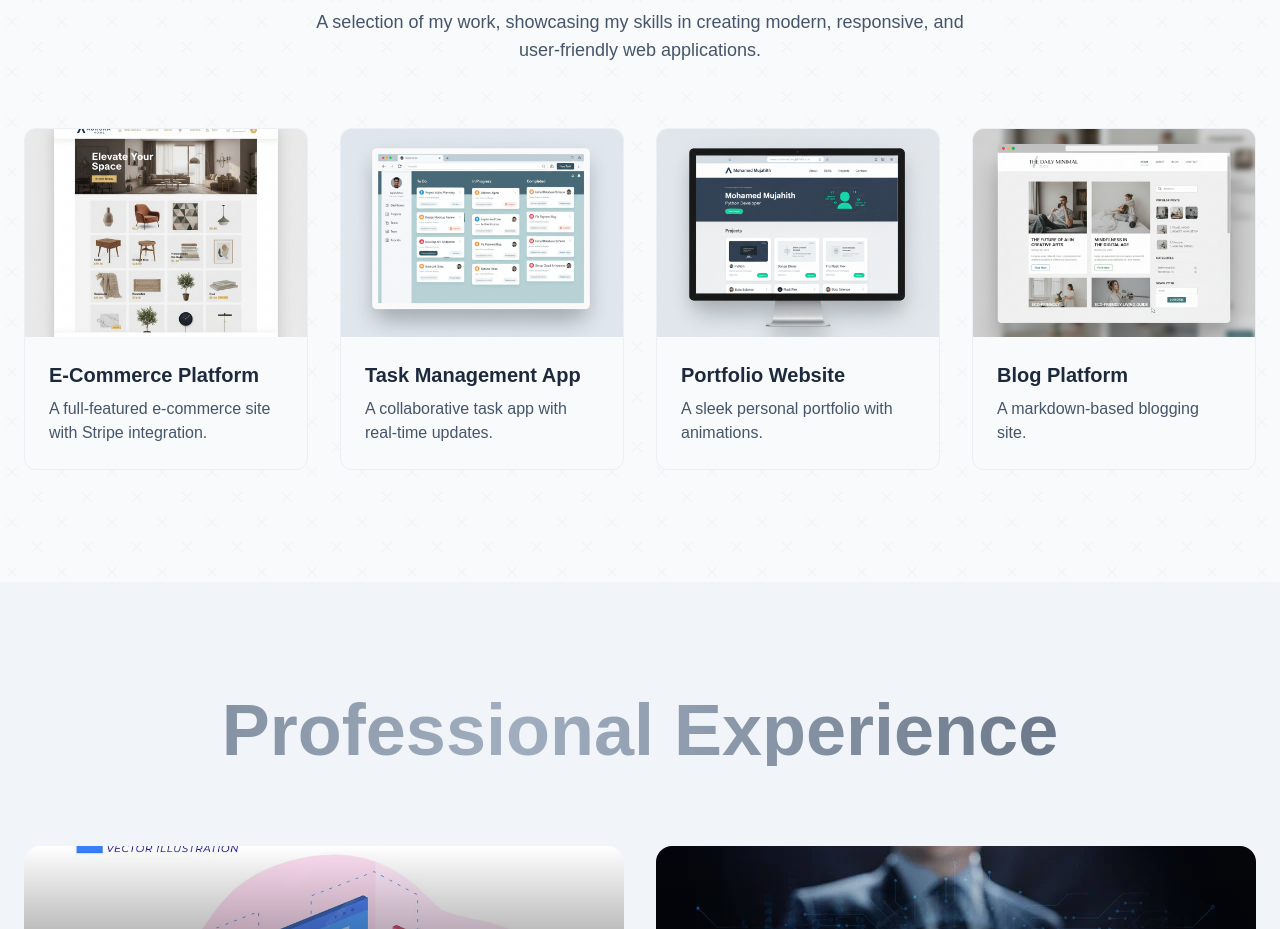
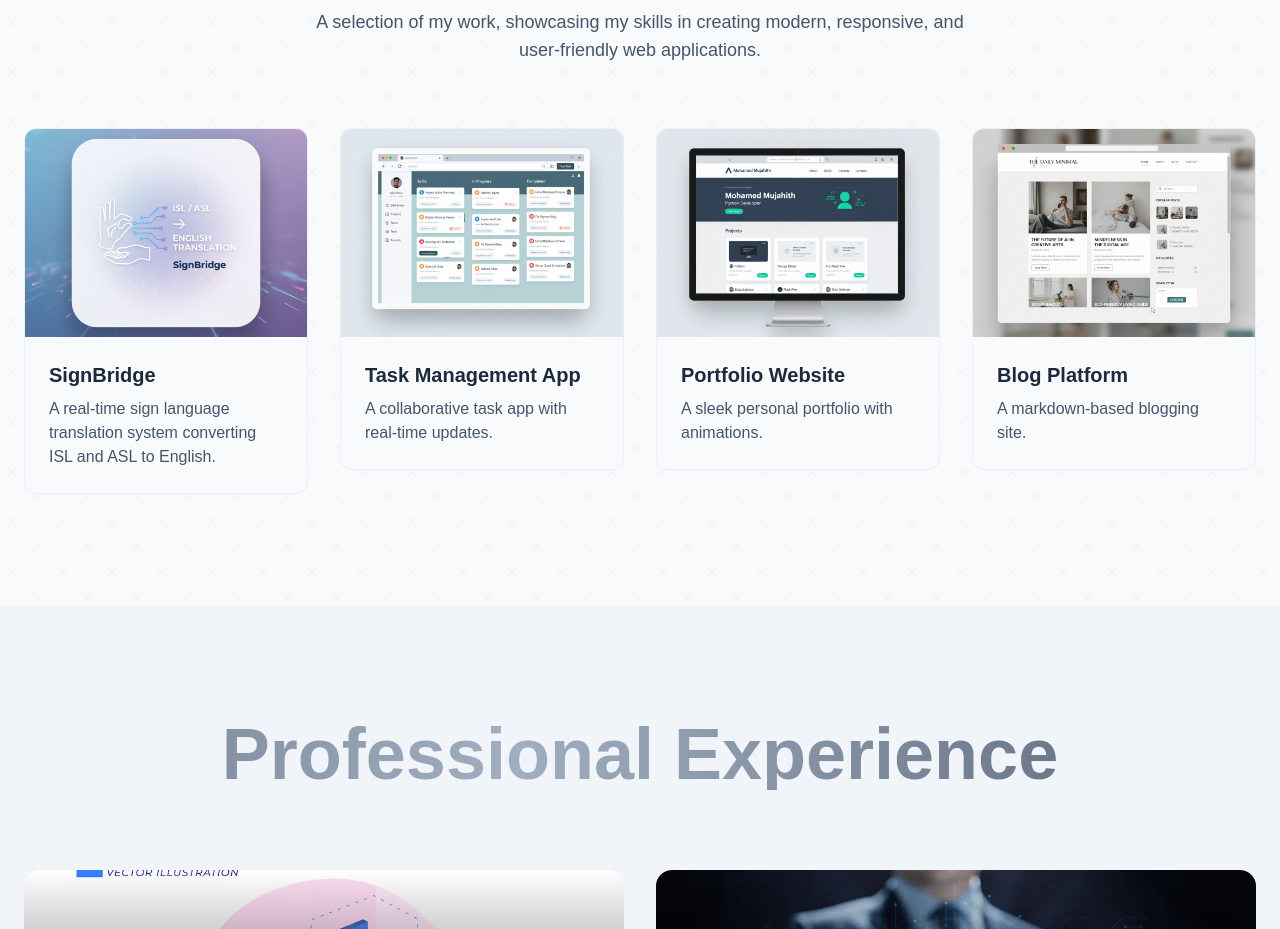
Before and after one commit to MdMujahith/Portfolio-Website, a Next.js app: page / in a window 1280 px wide. Shown: the part 2940-3869 px from the top of the page. Built offline with nearby package versions, Linux system fonts and the light colour scheme; a web font is replaced by a local one.

Commit message:
all done

```diff
--- a/src/app/components/Projects.tsx
+++ b/src/app/components/Projects.tsx
@@ -31,14 +31,14 @@ const Projects: React.FC = () => {
     () => [
       {
         id: 1,
-        title: "E-Commerce Platform",
-        description: "A full-featured e-commerce site with Stripe integration.",
-        longDescription:
-          "This project is a complete, full-featured e-commerce platform built with Next.js and TypeScript. It features a modern, clean UI, secure payment processing via Stripe, and a comprehensive admin dashboard for managing products, orders, and customers.",
-        imageUrl: "/image/ecomweb.png",
-        projectUrl: "#",
-        githubUrl: "#",
-        tags: ["Next.js", "React", "TypeScript", "Stripe"],
+        title: "SignBridge",
+        description: "A real-time sign language translation system converting ISL and ASL to English.",
+        longDescription:"SignBridge is a real-time sign language translation system that translates Indian Sign Language (ISL) and American Sign Language (ASL) into English. Built using Python, Flask, and YOLO for gesture recognition, with a front-end developed in HTML and CSS, it provides accurate and instant translations to facilitate communication for the hearing-impaired.",
+        imageUrl: "/image/signbridge.png", // replace with your actual image path
+        projectUrl: "https://github.com/MdMujahith/RTSLDS", // link to live project if available
+        githubUrl: "https://github.com/MdMujahith/RTSLDS", // link to GitHub repository
+        tags: ["Python", "Flask", "YOLO", "HTML", "CSS", "Sign Language"]
+
       },
       {
         id: 2,
@@ -47,8 +47,8 @@ const Projects: React.FC = () => {
         longDescription:
           "A real-time, collaborative task management application built using React and Firebase. The app features a clean drag-and-drop interface, real-time database listeners, and user authentication.",
         imageUrl: "/image/taskmanager.png",
-        projectUrl: "#",
-        githubUrl: "#",
+        projectUrl: "https://github.com/MdMujahith/Seyalio",
+        githubUrl: "https://github.com/MdMujahith/Seyalio",
         tags: ["React", "Firebase", "Tailwind CSS"],
       },
       {
@@ -58,8 +58,8 @@ const Projects: React.FC = () => {
         longDescription:
           "Built with Next.js, Tailwind CSS, and Framer Motion to showcase my work in an elegant and interactive way.",
         imageUrl: "/image/portweb.png",
-        projectUrl: "#",
-        githubUrl: "#",
+        projectUrl: "https://mdmujahith.vercel.app",
+        githubUrl: "https://mdmujahith.vercel.app",
         tags: ["Next.js", "Framer Motion", "Tailwind CSS"],
       },
       {
```
Also changed, not shown: public/image/signbridge.png (added).
